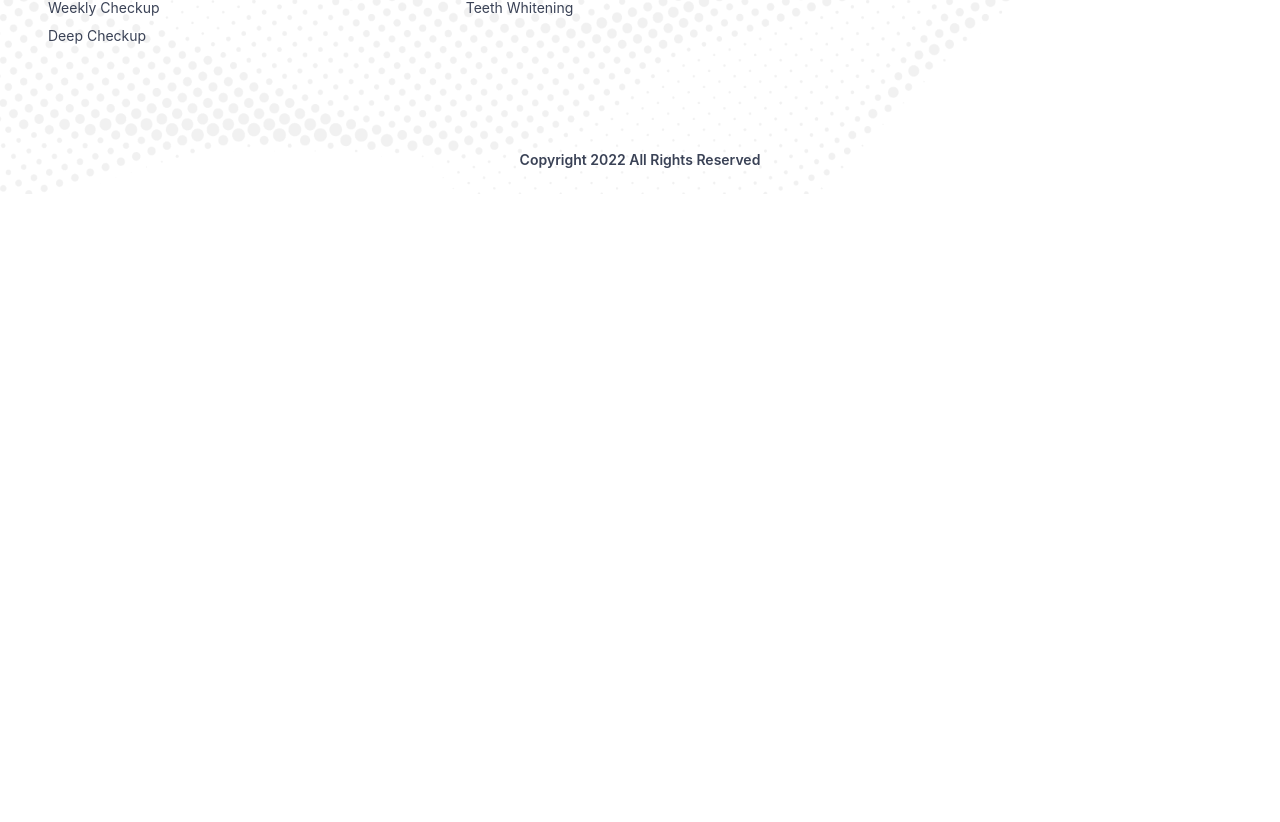
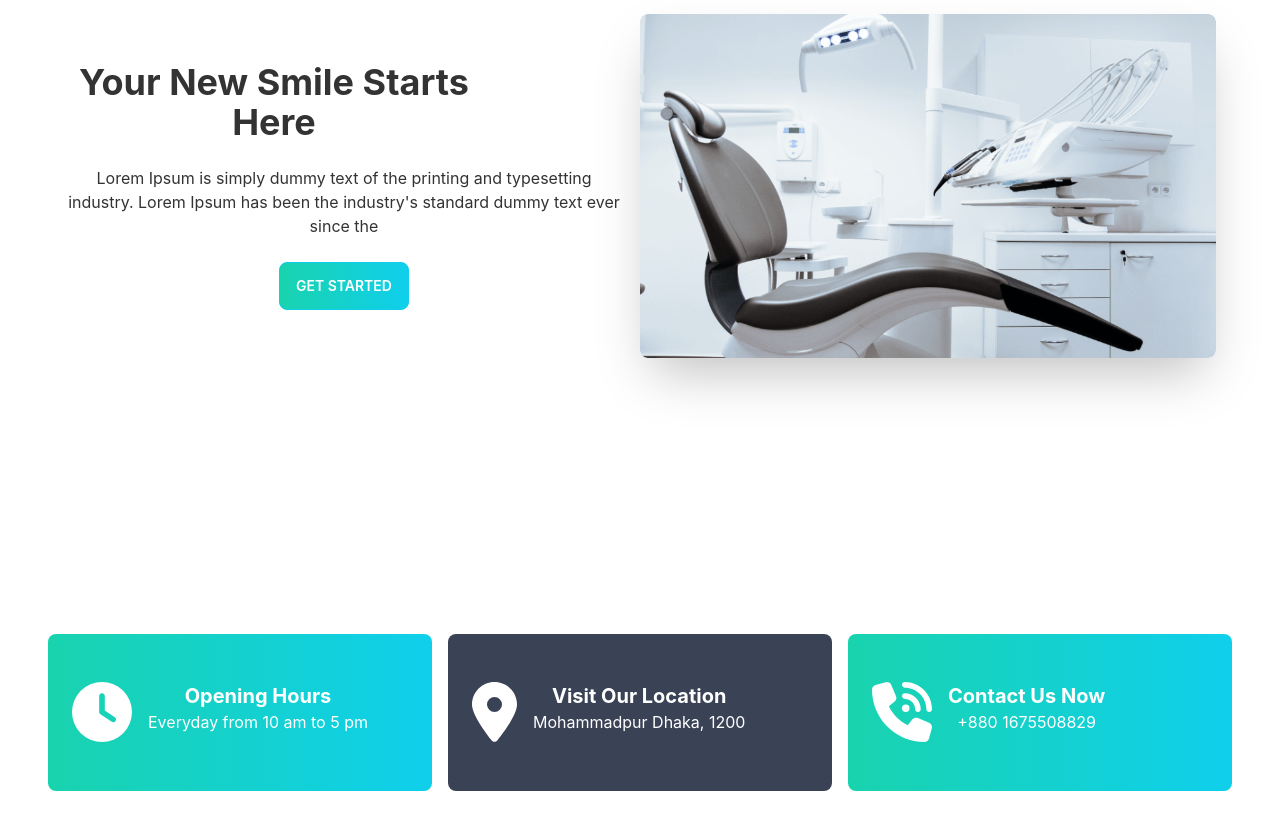
Before and after one commit to rahad2694/livestock_tracker, a React (Create React App) app: page / in a window 1280 px wide. Shown: the part 278-1100 px from the top of the page. Before the commit the page ends 800 px from the top, so only its background shows below. Built offline with nearby package versions, Linux system fonts and the light colour scheme.

Commit message:
Top banner added in Homepage

```diff
--- /dev/null
+++ b/src/pages/Home/Banner.js
@@ -0,0 +1,23 @@
+import React from 'react';
+import bannerimg from './../../assets/images/chair.png'
+import Cards from './Cards';
+
+const Banner = () => {
+    return (
+        <div>
+            <div className="hero min-h-screen bg-white lg:px-12 my-8 lg:my-0">
+                <div className="hero-content flex-col lg:flex-row-reverse justify-between">
+                    <img src={bannerimg} alt="Chair of doctor" className="lg:w-2/4 w-11/12 rounded-lg shadow-2xl" />
+                    <div className='lg:w-2/4 mx-4 lg:mx-auto mt-12 lg:mt-0'>
+                        <h1 className="text-4xl font-bold lg:w-3/4">Your New Smile Starts Here</h1>
+                        <p className="py-6">Lorem Ipsum is simply dummy text of the printing and typesetting industry. Lorem Ipsum has been the industry's standard dummy text ever since the</p>
+                        <button className="btn btn-primary text-white bg-gradient-to-r from-secondary to-primary">Get Started</button>
+                    </div>
+                </div>
+            </div>
+            <Cards></Cards>
+        </div>
+    );
+};
+
+export default Banner;
--- /dev/null
+++ b/src/pages/Home/Cards.js
@@ -0,0 +1,39 @@
+import { faClock, faLocationDot, faPhoneVolume } from '@fortawesome/free-solid-svg-icons';
+import { FontAwesomeIcon } from '@fortawesome/react-fontawesome';
+import React from 'react';
+
+const Cards = () => {
+    return (
+        <div className='grid lg:grid-cols-3 grid-cols-1 gap-x-4 gap-y-4 lg:gap-y-0 lg:px-12 w-11/12 lg:w-full mx-auto my-12 text-center'>
+            <div className='rounded-lg bg-gradient-to-r from-secondary to-primary text-white lg:flex lg:px-6 lg:py-12 py-6'>
+                <div>
+                    <h1 className='text-6xl lg:mr-4 mb-8 lg:mb-0'><FontAwesomeIcon icon={faClock} /></h1>
+                </div>
+                <div>
+                    <h1 className='text-xl font-bold'>Opening Hours</h1>
+                    <p>Everyday from 10 am to 5 pm</p>
+                </div>
+            </div>
+            <div className='rounded-lg bg-accent text-white lg:flex lg:px-6 lg:py-12 py-6'>
+                <div>
+                    <h1 className='text-6xl lg:mr-4 mb-8 lg:mb-0'><FontAwesomeIcon icon={faLocationDot} /></h1>
+                </div>
+                <div>
+                    <h1 className='text-xl font-bold'>Visit Our Location</h1>
+                    <p>Mohammadpur Dhaka, 1200</p>
+                </div>
+            </div>
+            <div className='rounded-lg bg-gradient-to-r from-secondary to-primary text-white lg:flex lg:px-6 lg:py-12 py-6'>
+                <div>
+                    <h1 className='text-6xl lg:mr-4 mb-8 lg:mb-0'><FontAwesomeIcon icon={faPhoneVolume} /></h1>
+                </div>
+                <div>
+                    <h1 className='text-xl font-bold'>Contact Us Now</h1>
+                    <p>+880 1675508829</p>
+                </div>
+            </div>
+        </div>
+    );
+};
+
+export default Cards;
--- a/src/pages/Home/Home.js
+++ b/src/pages/Home/Home.js
@@ -1,9 +1,15 @@
 import React from 'react';
+import Banner from './Banner';
 
 
 const Home = () => {
     return (
         <div>
+            <Banner></Banner>
+            <div className='lg:my-32 my-18'>
+                <h1 className='mt-6 text-center text-primary font-bold'>OUR SERVICES</h1>
+                <h1 className='text-center text-2xl mt-2 mb-8'>Services we provide</h1>
+            </div>
 
         </div>
     );
```
